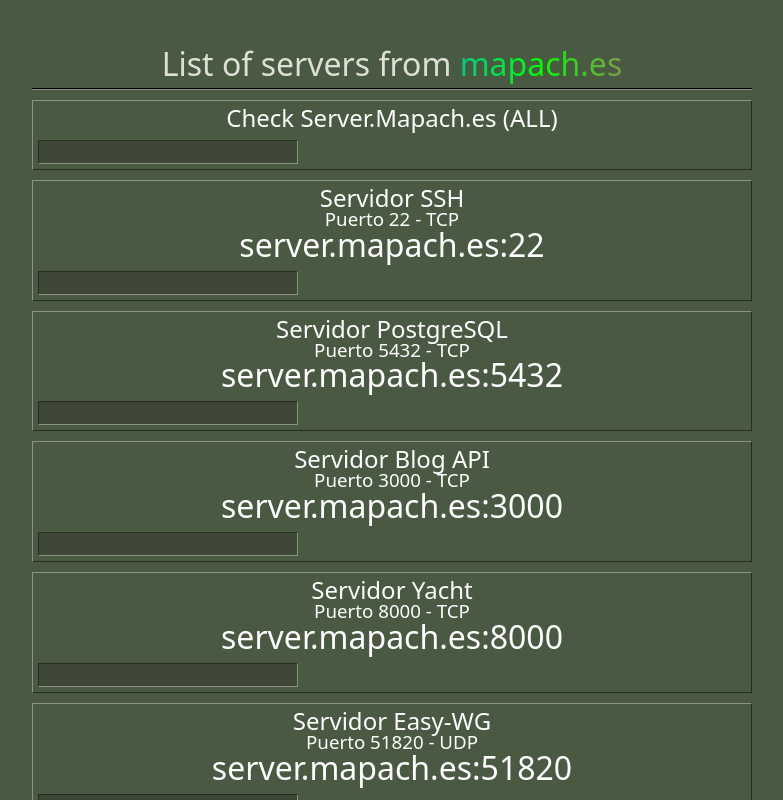
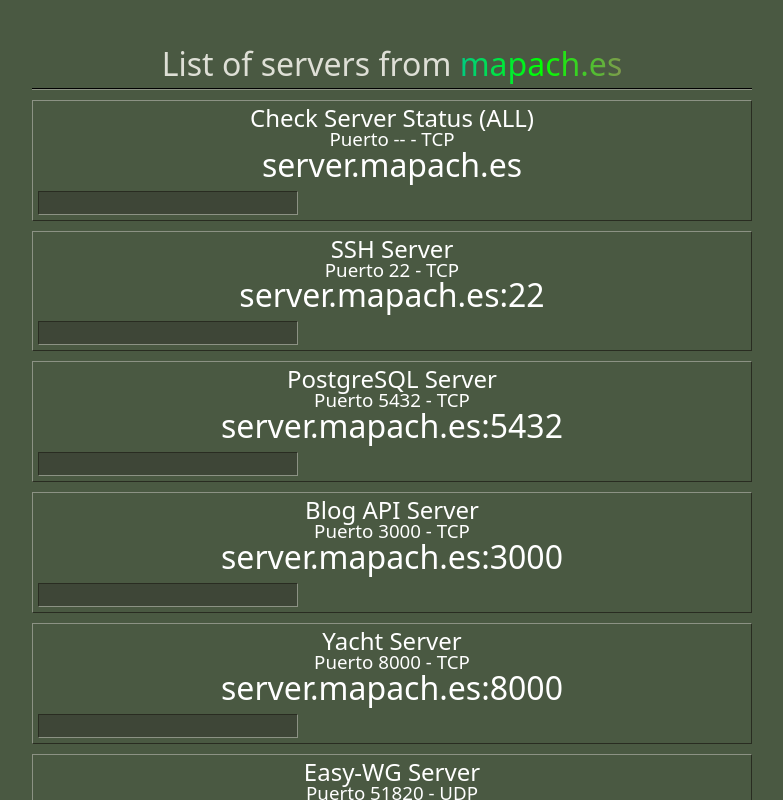
Before and after one commit to lotusotho/index-mapaches, an Angular app: page /home in a window 1280 px wide. Shown: the top 800 px of the page, without its empty margins (248-1031 px from the left). Built offline with nearby package versions, Linux system fonts and the light colour scheme; a web font is replaced by a local one.

Commit message:
Add button component

```diff
--- /dev/null
+++ b/public/assets/i18n/en.json
@@ -0,0 +1,51 @@
+[
+  {
+    "title": "Check Server Status (ALL)",
+    "port": "--",
+    "protocol": "TCP",
+    "address": "server.mapach.es",
+    "key": "all"
+  },
+  {
+    "title": "SSH Server",
+    "port": "22",
+    "protocol": "TCP",
+    "address": "server.mapach.es:22",
+    "key": "ssh"
+  },
+  {
+    "title": "PostgreSQL Server",
+    "port": "5432",
+    "protocol": "TCP",
+    "address": "server.mapach.es:5432",
+    "key": "postgres"
+  },
+  {
+    "title": "Blog API Server",
+    "port": "3000",
+    "protocol": "TCP",
+    "address": "server.mapach.es:3000",
+    "key": "blogapi"
+  },
+  {
+    "title": "Yacht Server",
+    "port": "8000",
+    "protocol": "TCP",
+    "address": "server.mapach.es:8000",
+    "key": "yacht"
+  },
+  {
+    "title": "Easy-WG Server",
+    "port": "51820",
+    "protocol": "UDP",
+    "address": "server.mapach.es:51820",
+    "key": "easywg"
+  },
+  {
+    "title": "Webmin Server",
+    "port": "10000",
+    "protocol": "TCP",
+    "address": "server.mapach.es:10000",
+    "key": "webmin"
+  }
+]
--- /dev/null
+++ b/src/app/button/button.component.css
@@ -0,0 +1,10 @@
+a {
+  font-size: xx-large;
+}
+
+.container {
+  padding: 5px;
+  margin-top: 10px;
+  line-height: 1;
+  margin-top: 10px;
+}
--- /dev/null
+++ b/src/app/button/button.component.html
@@ -0,0 +1,13 @@
+<div
+  *ngFor="let card of serverCards"
+  (click)="playSelectAudio(); checkCardStatus(card.key)"
+  class="container cs-btn"
+>
+  <h2>{{ card.title }}</h2>
+  <h3>Puerto {{ card.port }} - {{ card.protocol }}</h3>
+  <a>{{ card.address }}</a>
+  <div class="container cs-progress-bar">
+    <div [style.width.%]="serverLoading[card.key]" class="bars"></div>
+  </div>
+  <p>{{ serverStatusData[card.key] }}</p>
+</div>
--- /dev/null
+++ b/src/app/button/button.component.ts
@@ -0,0 +1,25 @@
+import { NgFor } from '@angular/common';
+import { Component, EventEmitter, Input, Output } from '@angular/core';
+
+@Component({
+  selector: 'app-button',
+  standalone: true,
+  imports: [NgFor],
+  templateUrl: './button.component.html',
+  styleUrl: './button.component.css',
+})
+export class ButtonComponent {
+  @Input() serverCards: any[] = [];
+  @Input() serverStatusData: any;
+  @Input() serverLoading: any;
+  @Output() cardCheck = new EventEmitter<string>();
+
+  playSelectAudio() {
+    const selectAudio = new Audio('assets/audio/select.mp3');
+    selectAudio.play();
+  }
+
+  checkCardStatus(key: string) {
+    this.cardCheck.emit(key);
+  }
+}
--- a/src/app/home/home.component.css
+++ b/src/app/home/home.component.css
@@ -1,14 +1,3 @@
-a {
-  font-size: xx-large;
-}
-
-.container {
-  padding: 5px;
-  margin-top: 10px;
-  line-height: 1;
-  margin-top: 10px;
-}
-
 #shadowBox {
   background-color: rgb(0, 0, 0);
   background-color: rgba(0, 0, 0, 0.2);
--- a/src/app/home/home.component.html
+++ b/src/app/home/home.component.html
@@ -3,72 +3,10 @@
   <span class="rainbow rainbow_text_animated">mapach.es</span>
 </h1>
 <hr class="cs-hr" />
-<div (click)="playSelectAudio(); checkAPIStatus()" class="container cs-btn">
-  <h2>Check Server.Mapach.es (ALL)</h2>
-  <div class="container cs-progress-bar">
-    <div [style.width.%]="serverLoading.ssh" class="bars"></div>
-  </div>
-</div>
-
-<div (click)="playSelectAudio(); checkSSHStatus()" class="container cs-btn">
-  <h2>Servidor SSH</h2>
-  <h3>Puerto 22 - TCP</h3>
-  <a>server.mapach.es:22</a>
-  <div class="container cs-progress-bar">
-    <div [style.width.%]="serverLoading.ssh" class="bars"></div>
-  </div>
-  <p>{{ serverStatusData.ssh }}</p>
-</div>
-
-<div
-  (click)="playSelectAudio(); checkPostgresStatus()"
-  class="container cs-btn"
+<app-button
+  [serverCards]="serverCards"
+  [serverStatusData]="serverStatusData"
+  [serverLoading]="serverLoading"
+  (cardCheck)="handleCardCheck($event)"
 >
-  <h2>Servidor PostgreSQL</h2>
-  <h3>Puerto 5432 - TCP</h3>
-  <a>server.mapach.es:5432</a>
-  <div class="container cs-progress-bar">
-    <div [style.width.%]="serverLoading.postgres" class="bars"></div>
-  </div>
-  <p>{{ serverStatusData.postgres }}</p>
-</div>
-
-<div (click)="playSelectAudio(); checkBlogapiStatus()" class="container cs-btn">
-  <h2>Servidor Blog API</h2>
-  <h3>Puerto 3000 - TCP</h3>
-  <a>server.mapach.es:3000</a>
-  <div class="container cs-progress-bar">
-    <div [style.width.%]="serverLoading.blogapi" class="bars"></div>
-  </div>
-  <p>{{ serverStatusData.blogapi }}</p>
-</div>
-
-<div (click)="playSelectAudio(); checkYachtStatus()" class="container cs-btn">
-  <h2>Servidor Yacht</h2>
-  <h3>Puerto 8000 - TCP</h3>
-  <a>server.mapach.es:8000</a>
-  <div class="container cs-progress-bar">
-    <div [style.width.%]="serverLoading.yacht" class="bars"></div>
-  </div>
-  <p>{{ serverStatusData.yacht }}</p>
-</div>
-
-<div (click)="playSelectAudio(); checkEasywgStatus()" class="container cs-btn">
-  <h2>Servidor Easy-WG</h2>
-  <h3>Puerto 51820 - UDP</h3>
-  <a>server.mapach.es:51820</a>
-  <div class="container cs-progress-bar">
-    <div [style.width.%]="serverLoading.easywg" class="bars"></div>
-  </div>
-  <p>{{ serverStatusData.easywg }}</p>
-</div>
-
-<div (click)="playSelectAudio(); checkWebminStatus()" class="container cs-btn">
-  <h2>Servidor Webmin</h2>
-  <h3>Puerto 10000 - TCP</h3>
-  <a>server.mapach.es:10000</a>
-  <div class="container cs-progress-bar">
-    <div [style.width.%]="serverLoading.webmin" class="bars"></div>
-  </div>
-  <p>{{ serverStatusData.webmin }}</p>
-</div>
+</app-button>
--- a/src/app/home/home.component.ts
+++ b/src/app/home/home.component.ts
@@ -1,14 +1,17 @@
-import { Component } from '@angular/core';
+import { Component, OnInit } from '@angular/core';
 import { StatusService } from '../services/status.service';
+import { ButtonComponent } from '../button/button.component';
 
 @Component({
   selector: 'app-home',
   standalone: true,
-  imports: [],
+  imports: [ButtonComponent],
   templateUrl: './home.component.html',
   styleUrl: './home.component.css',
 })
-export class HomeComponent {
+export class HomeComponent implements OnInit {
+  serverCards: any[] = [];
+
   serverStatusData: any = {
     ssh: '',
     postgres: '',
@@ -18,6 +21,7 @@
     webmin: '',
   };
   serverLoading: any = {
+    all: 0,
     ssh: 0,
     postgres: 0,
     blogapi: 0,
@@ -28,12 +32,48 @@
 
   constructor(private statusService: StatusService) {}
 
+  ngOnInit(): void {
+    this.loadServerCards();
+  }
+
   playSelectAudio() {
     const selectAudio = new Audio('assets/audio/select.mp3');
     selectAudio.play();
   }
 
+  handleCardCheck(key: string) {
+    switch (key) {
+      case 'all':
+        this.checkAPIStatus();
+        break;
+      case 'ssh':
+        this.checkSSHStatus();
+        break;
+      case 'postgres':
+        this.checkPostgresStatus();
+        break;
+      case 'blogapi':
+        this.checkBlogapiStatus();
+        break;
+      case 'yacht':
+        this.checkYachtStatus();
+        break;
+      case 'easywg':
+        this.checkEasywgStatus();
+        break;
+      case 'webmin':
+        this.checkWebminStatus();
+        break;
+    }
+  }
+
   /* Function to check all servers at once */
+  loadServerCards() {
+    this.statusService.getServerCards().subscribe((data: any) => {
+      this.serverCards = data;
+    });
+  }
+
   checkAPIStatus() {
     this.resetProgress();
     this.statusService.getAPIStatus().subscribe((response: any) => {
--- a/src/app/services/status.service.ts
+++ b/src/app/services/status.service.ts
@@ -7,6 +7,7 @@
 })
 export class StatusService {
   private readonly API_URL = 'https://server.mapach.es';
+  private readonly JSON_URL = 'assets/i18n/en.json';
 
   constructor(private httpClient: HttpClient) {}
 
@@ -15,4 +16,8 @@
       observe: 'response',
     });
   }
+
+  getServerCards(): Observable<any> {
+    return this.httpClient.get(this.JSON_URL);
+  }
 }
```
